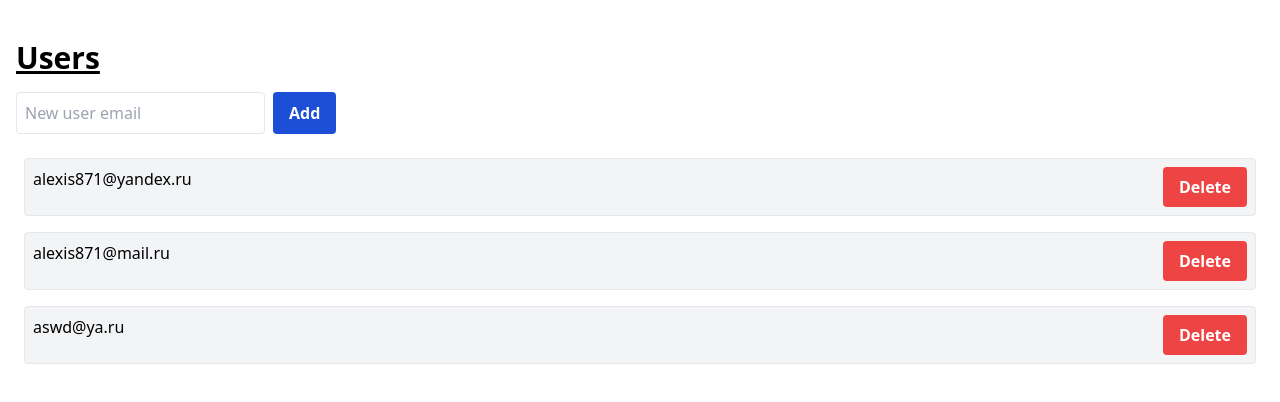
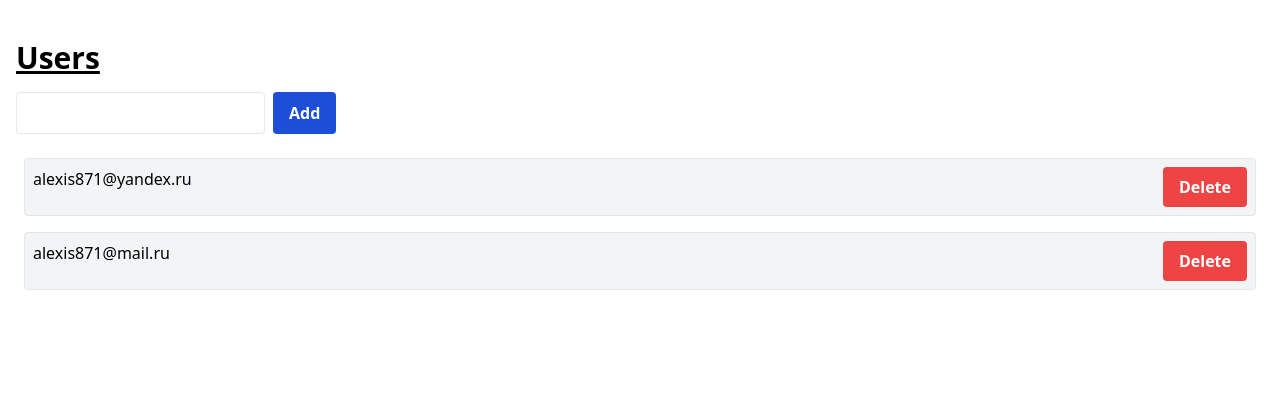
Before and after one commit to alexis871aa/react-19-todo, a React (Vite) app: page / in a window 1280 px wide. Shown: the top 402 px of the page. Built offline with nearby package versions, Linux system fonts and the light colour scheme; data requests are answered from the project's data file.

Commit message:
feat: add action-creators and implementation createUserAction and deleteUserAction

```diff
--- a/db.json
+++ b/db.json
@@ -8,10 +8,6 @@
     {
       "id": "Bci-bfRGOYOKuCTLLAeYn",
       "email": "alexis871@mail.ru"
-    },
-    {
-      "id": "o4YD6gPAX9ANwjmwe0e_a",
-      "email": "aswd@ya.ru"
     }
   ]
 }
--- a/src/entities/user/ui/user-card/ui.tsx
+++ b/src/entities/user/ui/user-card/ui.tsx
@@ -1,6 +1,6 @@
-import { FC, useTransition } from 'react';
+import { FC, useActionState } from 'react';
 import { User } from '../../model/types';
-import { deleteUser } from '@/shared/api';
+import { deleteUserAction } from '@/pages/users/actions';
 
 interface UserCardProps {
 	user: User;
@@ -8,26 +8,24 @@ interface UserCardProps {
 }
 
 export const UserCard: FC<UserCardProps> = ({ user, refetchUsers }) => {
-	const [isPending, startTransition] = useTransition();
-
-	const handleDelete = (id: string) => {
-		startTransition(async () => {
-			await deleteUser(id);
-			refetchUsers();
-		});
-	};
+	const [state, handleDelete, isPending] = useActionState(
+		deleteUserAction({ id: user.id, refetchUsers }),
+		{},
+	);
 
 	return (
 		<div className="border p-2 m-2 rounded bg-gray-100 flex gap-2">
 			{user.email}
+			<form className="ml-auto">
 				<button
-				type="button"
 					className="bg-red-500 hover:bg-red-700 text-white font-bold py-2 px-4 rounded ml-auto disabled:bg-gray-400"
-				onClick={() => handleDelete(user.id)}
 					disabled={isPending}
+					formAction={handleDelete}
 				>
 					Delete
+					{state.error && <div className="text-red-500">{state.error}</div>}
 				</button>
+			</form>
 		</div>
 	);
 };
--- a/src/features/user/create-user/ui/ui.tsx
+++ b/src/features/user/create-user/ui/ui.tsx
@@ -1,34 +1,24 @@
-import { startTransition, useActionState, useState } from 'react';
+import { useActionState } from 'react';
 import { createUserAction } from '@/pages/users/actions';
 
 export const CreateUserForm = ({ refetchUsers }: { refetchUsers: () => void }) => {
-	const [email, setEmail] = useState('');
-
 	// transition в реакте это функция перехода, это какие-то долгие обновления.
 	// таким образом, есть быстрые обновления, например, мы захотим очистить кнопку и поле email, input и т.д. Контролируемые input это не transition.
 	// transition - это что-то долгое, например, мы запрашиваем новые данные или переход между страницами, открытие какой-то штуки модалки. Пользователю не так важно, чтобы это было супер быстро. Он ожидает, что это будет долго.
 
 	// таким образом, реакт приоритезирует с помощью transition вещи так, что transition отображаются чуть позже, чем всякие важные обновления, которые вводит пользователь
 	const [state, dispatch, isPending] = useActionState(
-		createUserAction({ refetchUsers, setEmail }),
-		{},
+		createUserAction({ refetchUsers }),
+		{ email: '' },
 	);
 
-	const handleSubmit = (e: React.FormEvent<HTMLFormElement>) => {
-		e.preventDefault();
-		startTransition(async () => {
-			dispatch({ email });
-		});
-	};
-
 	return (
-		<form className="flex gap-2" onSubmit={handleSubmit}>
+		<form className="flex gap-2" action={dispatch}>
 			<input
+				name="email"
 				type="email"
 				className="border p-2 rounded"
-				placeholder="New user email"
-				value={email}
-				onChange={(e) => setEmail(e.target.value)}
+				defaultValue={state.email}
 				disabled={isPending}
 			/>
 			<button
--- a/src/pages/users/actions.ts
+++ b/src/pages/users/actions.ts
@@ -1,31 +1,49 @@
-import { createUser } from '@/shared/api';
+import { createUser, deleteUser } from '@/shared/api';
 import { nanoid } from 'nanoid';
 
-type CreateActionState = { error?: string };
+type CreateActionState = { error?: string; email: string };
 
-// это функция для transition
+type DeleteActionState = { error?: string };
+
 export const createUserAction =
-	({
-		refetchUsers,
-		setEmail,
-	}: {
-		refetchUsers: () => void;
-		setEmail: (email: string) => void;
-	}) =>
-	async (
-		prevState: CreateActionState,
-		formData: { email: string },
-	): Promise<CreateActionState> => {
+	({ refetchUsers }: { refetchUsers: () => void }) =>
+	async (_: CreateActionState, formData: FormData): Promise<CreateActionState> => {
+		const email = formData.get('email') as string;
+
+		if (email === 'admin@gmail.com') {
+			return {
+				email,
+				error: 'Аккаунт админа уже существует',
+			};
+		}
+
 		try {
-			await createUser({ id: nanoid(), email: formData.email });
+			await createUser({ id: nanoid(), email });
 
 			await refetchUsers();
-			setEmail('');
+
+			return {
+				email: '',
+			};
+		} catch {
+			return {
+				email: '',
+				error: 'Что то пошло не так при создании пользователя',
+			};
+		}
+	};
+
+export const deleteUserAction =
+	({ id, refetchUsers }: { id: string; refetchUsers: () => void }) =>
+	async (_: DeleteActionState): Promise<{ error?: string }> => {
+		try {
+			await deleteUser(id);
+			refetchUsers();
 
 			return {};
 		} catch {
 			return {
-				error: 'Что то пошло не так при создании пользователя',
+				error: 'Что то пошло не так при удалении пользователя',
 			};
 		}
 	};
```
Lines whose indentation alone changed are shown as unchanged.
